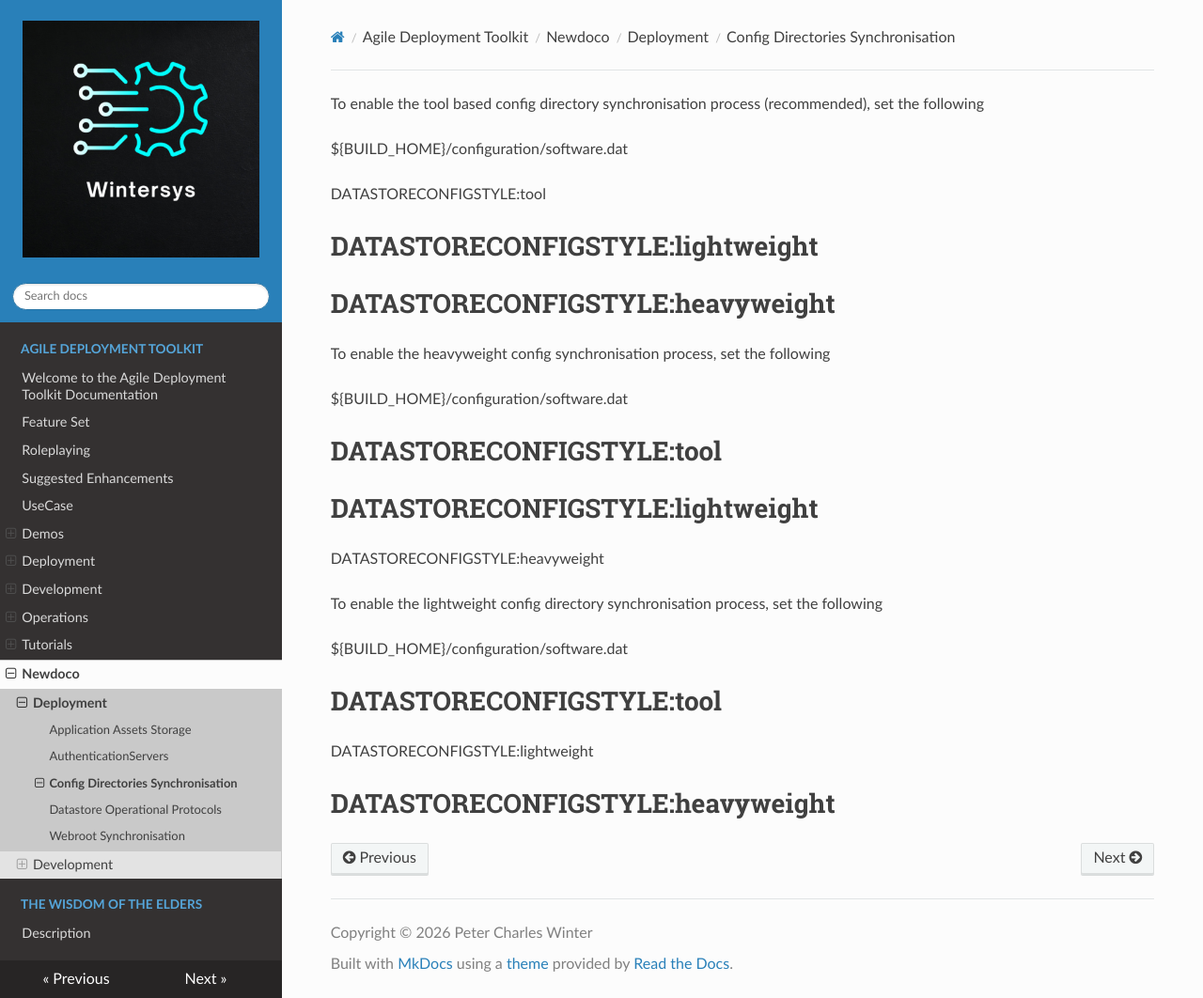
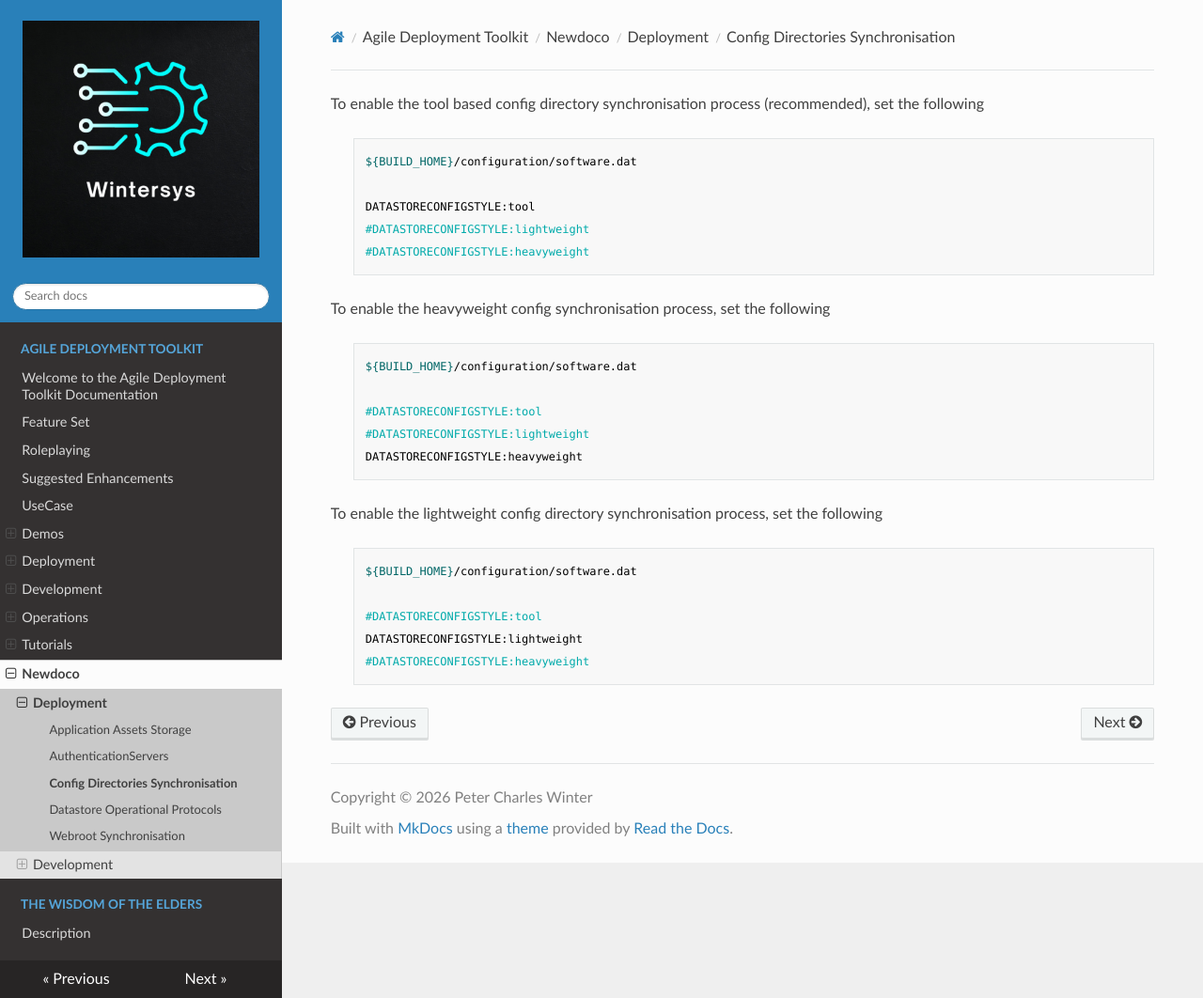
Before and after one commit to wintersys-dev/adt-documentation, an MkDocs documentation site: the page built from docs/Agile Deployment Toolkit/newdoco/Deployment/Config Directories Synchronisation.md, in a window 1280 px wide and 1062 px high. Shown: the whole window at 94% size. Built offline with MkDocs 1.6.1, drawn with Linux system fonts in a browser that asks for light colours; nearby versions of some CDN libraries.

```diff
--- a/docs/Agile Deployment Toolkit/newdoco/Deployment/Config Directories Synchronisation.md
+++ b/docs/Agile Deployment Toolkit/newdoco/Deployment/Config Directories Synchronisation.md
@@ -1,24 +1,24 @@
 To enable the tool based config directory synchronisation process (recommended), set the following
 
-${BUILD_HOME}/configuration/software.dat
+>     ${BUILD_HOME}/configuration/software.dat
 
-DATASTORECONFIGSTYLE:tool
-#DATASTORECONFIGSTYLE:lightweight
-#DATASTORECONFIGSTYLE:heavyweight
+>     DATASTORECONFIGSTYLE:tool
+>     #DATASTORECONFIGSTYLE:lightweight
+>     #DATASTORECONFIGSTYLE:heavyweight
 
 To enable the heavyweight config synchronisation process, set the following
 
-${BUILD_HOME}/configuration/software.dat
+>     ${BUILD_HOME}/configuration/software.dat
 
-#DATASTORECONFIGSTYLE:tool
-#DATASTORECONFIGSTYLE:lightweight
-DATASTORECONFIGSTYLE:heavyweight
+>     #DATASTORECONFIGSTYLE:tool
+>     #DATASTORECONFIGSTYLE:lightweight
+>     DATASTORECONFIGSTYLE:heavyweight
 
 
 To enable the lightweight config directory synchronisation process, set the following
 
-${BUILD_HOME}/configuration/software.dat
+>     ${BUILD_HOME}/configuration/software.dat
 
-#DATASTORECONFIGSTYLE:tool
-DATASTORECONFIGSTYLE:lightweight
-#DATASTORECONFIGSTYLE:heavyweight
+>     #DATASTORECONFIGSTYLE:tool
+>     DATASTORECONFIGSTYLE:lightweight
+>     #DATASTORECONFIGSTYLE:heavyweight
```
